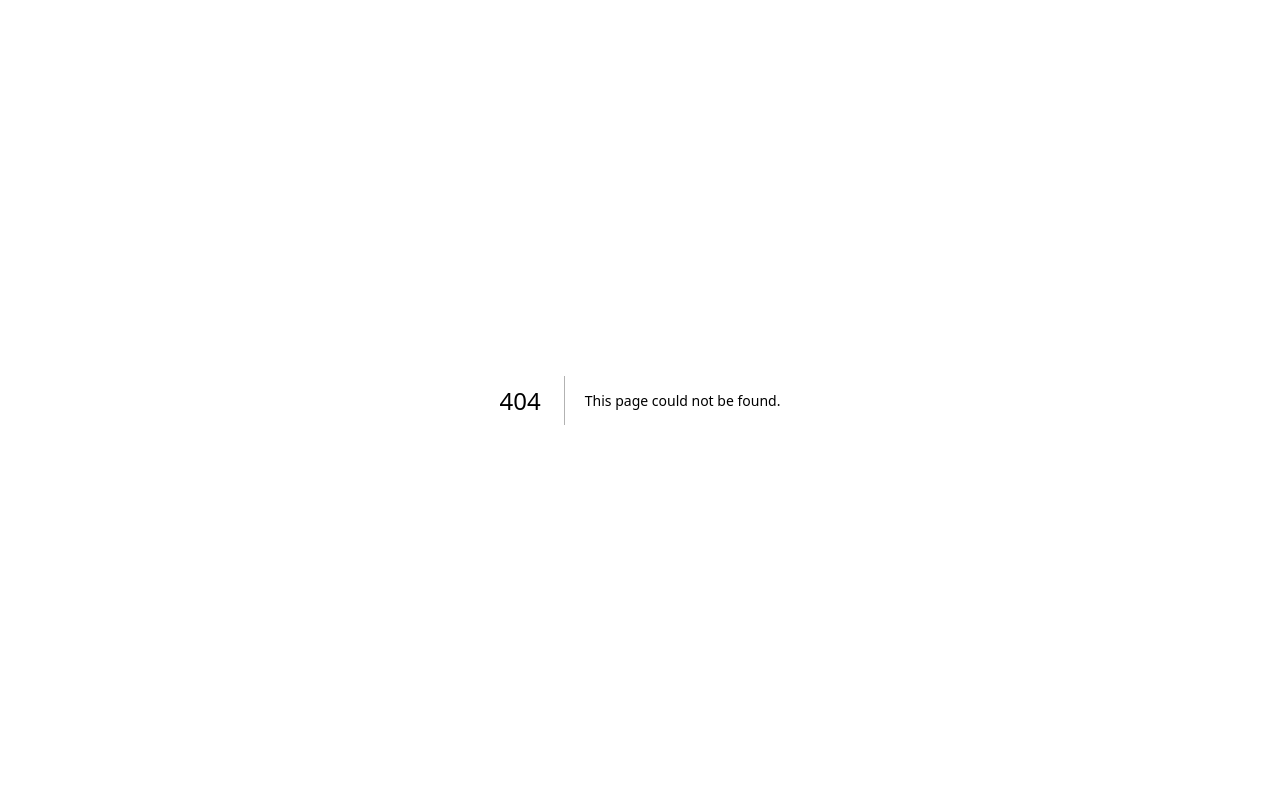
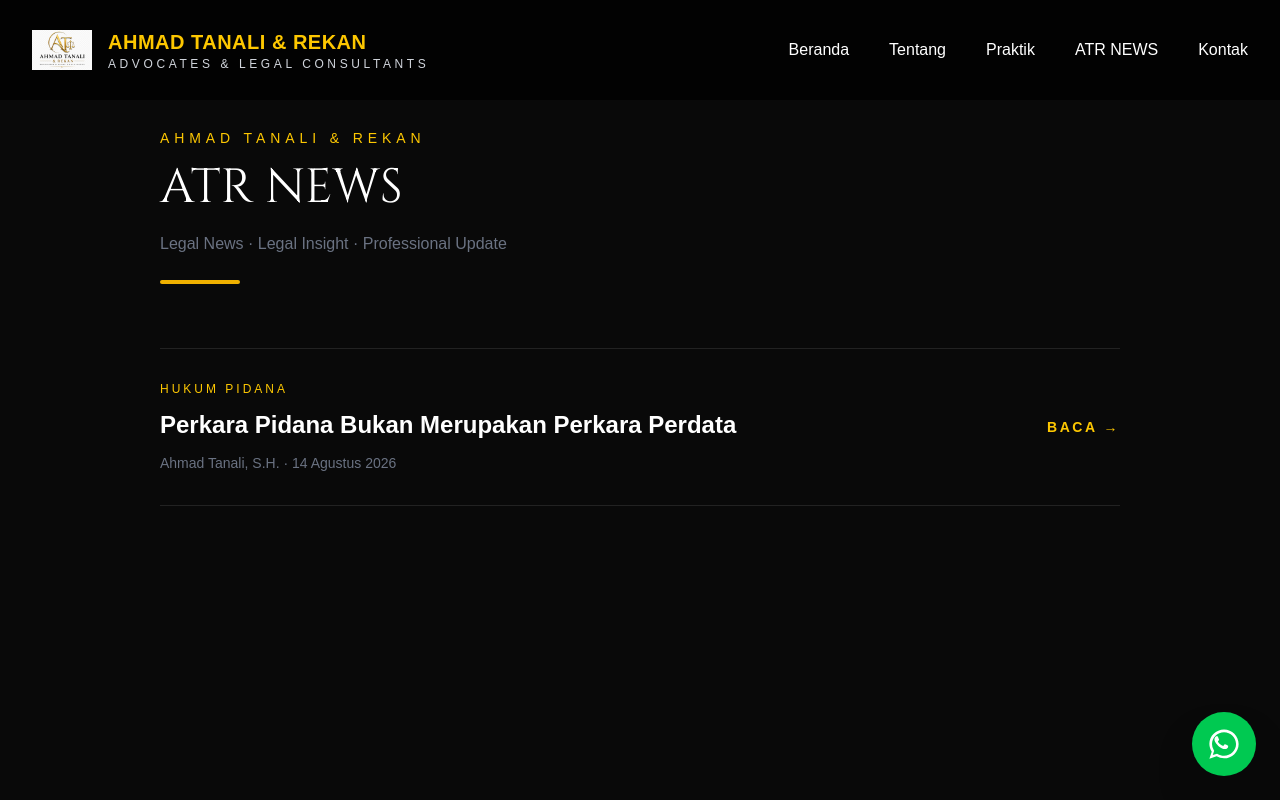
Before and after one commit to ahmadtanali/kantor-hukum, a Next.js app: page /atr-news in a window 1280 px wide. Before the commit this address had no page. Shown: the top 800 px of the page. Built offline with nearby package versions, Linux system fonts and the light colour scheme.

Commit message:
Tambah ATR NEWS dan perbarui navigasi

```diff
--- /dev/null
+++ b/app/atr-news/page.tsx
@@ -0,0 +1,71 @@
+import Link from "next/link";
+import Navbar from "../components/Navbar";
+import Footer from "../components/Footer";
+import FloatingWhatsApp from "../components/FloatingWhatsApp";
+
+export default function ATRNews() {
+  return (
+    <>
+      <Navbar />
+
+      <main className="bg-[#090909] min-h-screen pt-32 pb-24">
+        <section className="max-w-5xl mx-auto px-8">
+
+          {/* HEADER */}
+          <header className="mb-16">
+            <p className="text-yellow-400 uppercase tracking-[0.35em] text-sm mb-4">
+              Ahmad Tanali & Rekan
+            </p>
+
+            <h1 className="font-cinzel text-4xl md:text-5xl text-white">
+              ATR NEWS
+            </h1>
+
+            <p className="text-gray-500 mt-5 text-sm md:text-base">
+              Legal News · Legal Insight · Professional Update
+            </p>
+
+            <div className="w-20 h-1 bg-yellow-500 rounded-full mt-6" />
+          </header>
+
+          {/* DAFTAR BERITA */}
+          <div className="border-t border-white/10">
+
+            {/* ARTIKEL PIDANA */}
+            <article className="py-8 border-b border-white/10">
+              <div className="flex flex-col md:flex-row md:items-center md:justify-between gap-6">
+
+                <div>
+                  <p className="text-yellow-400 text-xs uppercase tracking-[0.25em] mb-3">
+                    Hukum Pidana
+                  </p>
+
+                  <h2 className="text-white text-xl md:text-2xl font-semibold">
+                    Perkara Pidana Bukan Merupakan Perkara Perdata
+                  </h2>
+
+                  <p className="text-gray-500 text-sm mt-3">
+                    Ahmad Tanali, S.H. · 14 Agustus 2026
+                  </p>
+                </div>
+
+                <Link
+                  href="/artikel/perkara-pidana-bukan-merupakan-perkara-perdata"
+                  className="text-yellow-400 text-sm font-semibold uppercase tracking-[0.18em] hover:text-white transition whitespace-nowrap"
+                >
+                  Baca →
+                </Link>
+
+              </div>
+            </article>
+
+          </div>
+
+        </section>
+      </main>
+
+      <Footer />
+      <FloatingWhatsApp />
+    </>
+  );
+}
--- a/app/components/Navbar.tsx
+++ b/app/components/Navbar.tsx
@@ -82,10 +82,10 @@ export default function Navbar() {
             </Link>
 
             <Link
-              href="/artikel"
+              href="/atr-news"
               className="hover:text-yellow-400 transition"
             >
-              Artikel
+              ATR NEWS
             </Link>
 
             <Link
@@ -142,11 +142,11 @@ export default function Navbar() {
               </Link>
 
               <Link
-                href="/artikel"
+                href="/atr-news"
                 onClick={closeMenu}
                 className="text-white py-3 px-3 rounded-lg hover:bg-white/5 hover:text-yellow-400 transition"
               >
-                Artikel
+                ATR NEWS
               </Link>
 
               <Link
```
